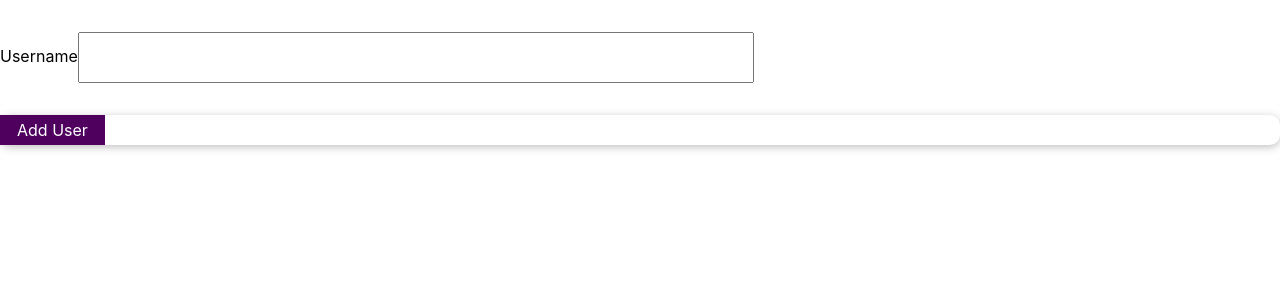
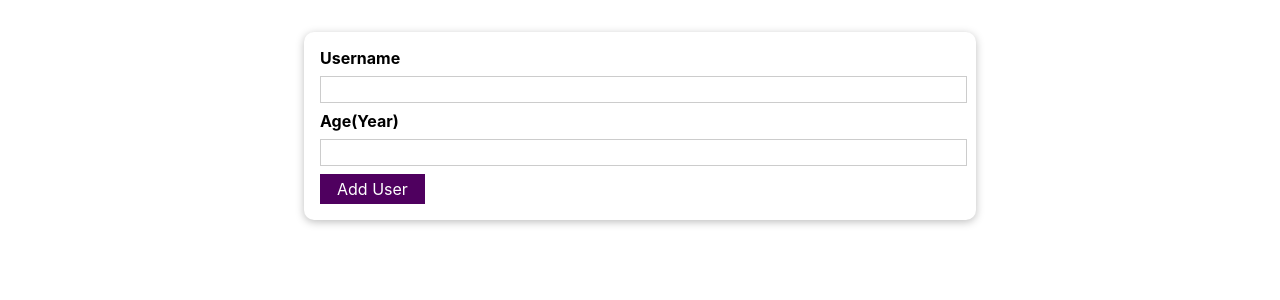
Before and after one commit to glenn-a810/contact-practice, a React (Create React App) app: page / in a window 1280 px wide. Shown: the top 300 px of the page. Built offline with nearby package versions, Linux system fonts and the light colour scheme.

Commit message:
components add

```diff
--- a/src/components/UI/Button.js
+++ b/src/components/UI/Button.js
@@ -1,10 +1,14 @@
 import styles from './Button.module.css'
 
-const Button = () => {
-  return(
-    <div>
-      <button className={styles.button}>Add User</button>
-    </div>
+const Button = (props) => {
+  return (
+    <button
+      className={styles.button}
+      type={props.type || 'button'}
+      onClick={props.onClick}
+    >
+      {props.children}
+    </button>
   )
 }
 
--- a/src/components/UI/Card.js
+++ b/src/components/UI/Card.js
@@ -1,11 +1,8 @@
 import styles from './Card.module.css'
-import Button from './Button'
 
-const Card = () => {
-  return(
-    <div className={styles.card}>
-      <Button/>
-    </div>
+const Card = (props) => {
+  return (
+    <div className={`${styles.card} ${props.className}`}>{props.children}</div>
   )
 }
 
--- a/src/components/Users/AddUser.js
+++ b/src/components/Users/AddUser.js
@@ -1,13 +1,18 @@
 import styles from './AddUser.module.css'
 import Card from '../UI/Card'
+import Button from '../UI/Button'
 
 const AddUser = () => {
   return (
-    <div>
-      <label>Username</label>
-      <input className={styles.input}/>
-      <Card />
-    </div>
+    <Card className={styles.input}>
+      <form>
+        <label>Username</label>
+        <input id="username" type="text" />
+        <label>Age(Year)</label>
+        <input id="age" type="number" />
+        <Button type="submit">Add User</Button>
+      </form>
+    </Card>
   )
 }
 
```
